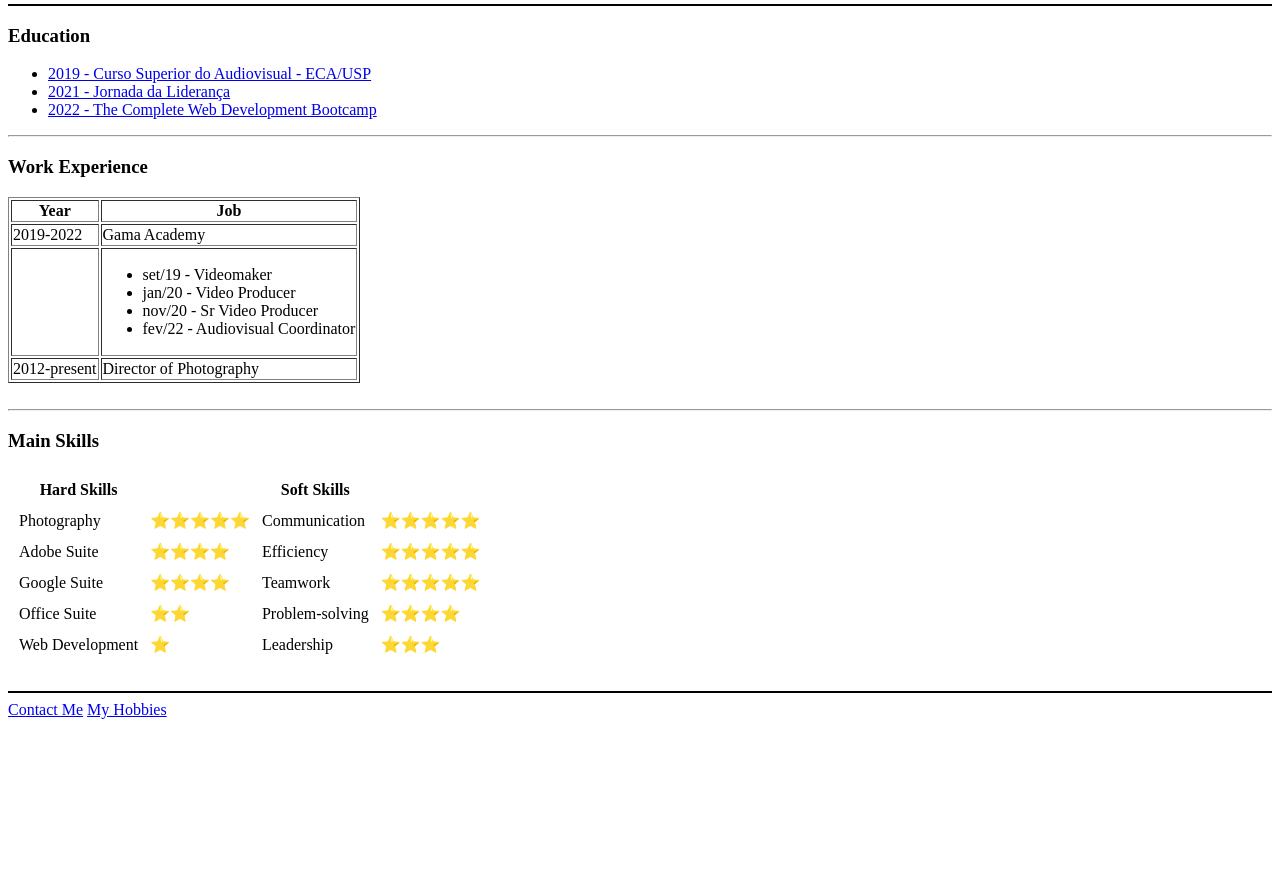
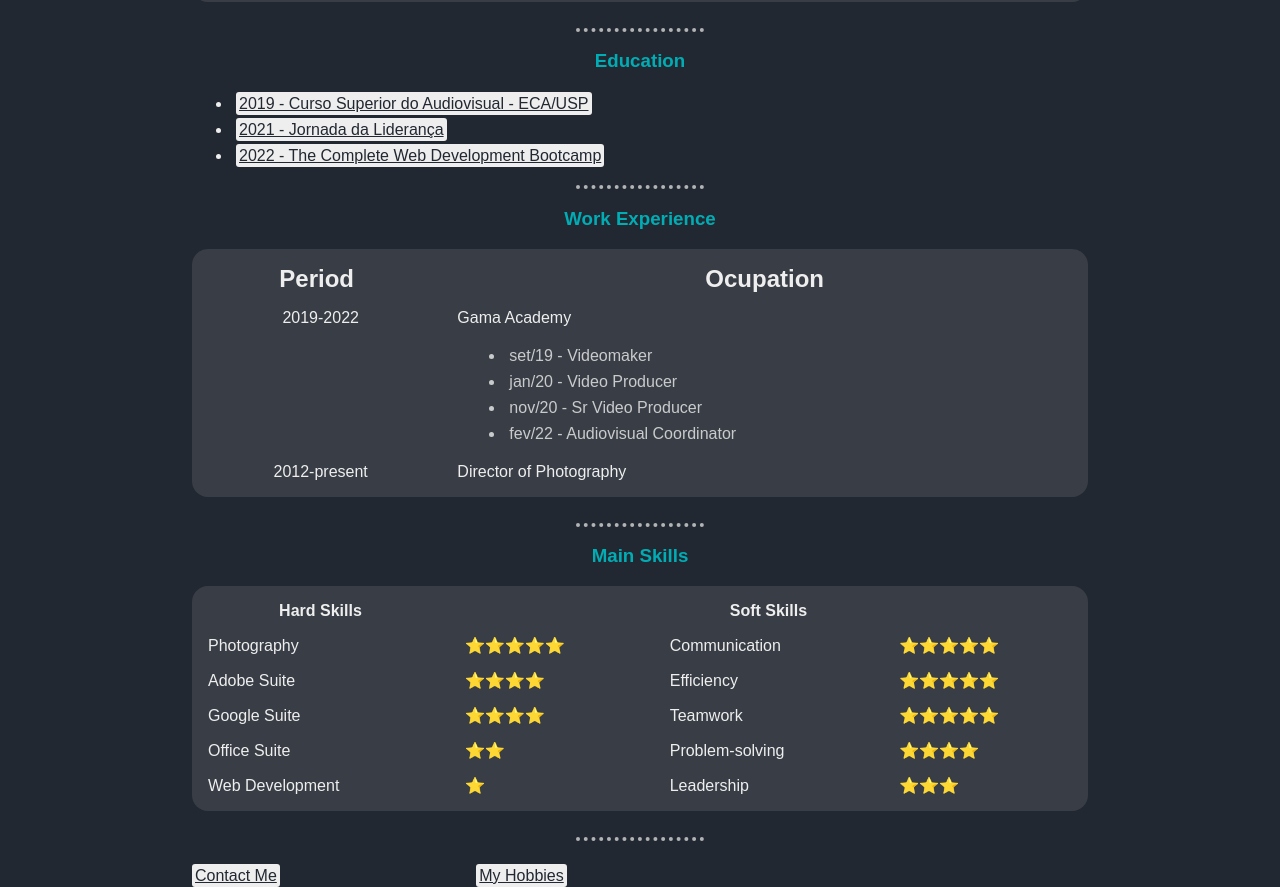
Before and after one commit to miguells1/cv, a plain HTML site: page index.html in a window 1280 px wide. Shown: the part 258-1145 px from the top of the page. Before the commit the page ends 985 px from the top, so only its background shows below. Drawn offline with Linux system fonts and the light colour scheme.

Commit message:
CSS 10-08

```diff
--- /dev/null
+++ b/css/styles.css
@@ -0,0 +1,158 @@
+/********************************TAG SELECTORS************************/
+
+a {
+    background-color: #EEEEEE;
+    border-radius: 3px;
+    color: #222831;
+    padding: 3px;
+}
+
+a:hover {
+    background-color: #00ADB5;
+}
+
+body {
+    background-color: #222831;
+    font-family: Arial, Helvetica, sans-serif;
+}
+
+h1 {
+    color: #00ADB5;
+    font-size: 64px;
+}
+
+h3 {
+    color: #00ADB5;
+    text-align: center;
+}
+
+hr {
+    border-color: #EEEEEE;
+    border-style: dotted none none none;
+    border-width: 4px;
+    height: 0px;
+    opacity: 0.7;
+    width: 10%;
+}
+
+img {
+    border-color: #EEEEEE;
+    border-radius: 50%;
+    border-style: solid;
+    height: 200px;
+}
+
+label {
+    color: #EEEEEE;
+}
+
+li {
+    padding: 4px;
+}
+
+ol {
+    color: #EEEEEE;
+}
+
+p {
+    color: #EEEEEE;
+}
+
+table {
+    background-color: #393E46;
+    border-collapse: collapse;
+    border-radius: 16px;
+    color: #EEEEEE;
+    width: 70%;
+    margin: auto;
+}
+
+td {
+    padding: 16px;
+}
+
+th {
+    padding: 8px;
+}
+
+tr {
+    padding: 4px;
+}
+
+ul {
+    color: #EEEEEE;
+}
+
+/********************************CLASS SELECTORS************************/
+
+.content {
+    margin: auto;
+}
+
+.footer {
+    margin-left: 15%;
+}
+
+.uleducation {
+    margin-left: 15%;
+}
+
+.ulgama {
+    padding: 0px 0px 0px 48px;
+    margin: 0px;
+    opacity: 0.8;
+
+}
+
+.tablework {
+    background-color: #393E46;
+    color: #EEEEEE;
+}
+
+.tdskills {
+    padding: 0px 8px 16px 16px;
+}
+
+.thskills {
+    padding: 16px;
+}
+
+.tdwork {
+    padding: 0px 8px 16px 16px;
+}
+
+.trwork {
+    padding: 16px;
+}
+
+.thwork {
+    padding: 16px;
+    font-size: 24px;
+}
+
+.yearwork {
+    text-align: center;
+}
+
+
+.formcontact {
+    margin-left: 25%;
+}
+
+.ulcontact {
+    margin-left: 25%;
+}
+
+.olhobbies {
+    margin-left: 25%;
+}
+
+/********************************ID SELECTORS************************/
+
+#profilepic {
+    background-color: #393E46;
+}
+
+#profilepic:hover {
+    background-color: #393E46;
+}
--- a/index.html
+++ b/index.html
@@ -4,14 +4,16 @@
 <head>
   <meta charset="UTF-8">
   <title>Miguel's Personal Site</title>
+  <link rel="stylesheet" href="css/styles.css">
 </head>
 
-<body>
+<body class="content">
   <table cellspacing="20px">
     <tr>
       <td>
-        <a href="https://www.linkedin.com/in/miguells1/" target="_blank"><img src="images/miguel.jpeg"
-            style="width: 200px;height: 200px;" alt="Miguel profile picture"></a>
+        <a id="profilepic" href="https://www.linkedin.com/in/miguells1/" target="_blank">
+          <img src="images/miguel.jpeg" alt="Miguel profile picture">
+        </a>
       </td>
       <td>
         <h1>Miguel Leite</h1>
@@ -24,9 +26,10 @@
       </td>
     </tr>
   </table>
-  <hr size="2px" color="black">
+  <br>
+  <hr>
   <h3>Education</h3>
-  <ul>
+  <ul class="uleducation">
     <li><a href="https://www.eca.usp.br/ctr/curso-superior-do-audiovisual" target="_blank">2019 - Curso Superior do
         Audiovisual - ECA/USP</a></li>
     <li><a href="https://hotmart.com/pt-br/marketplace/produtos/jornada-da-lideranca-2/I43497893E" target="_blank">2021
@@ -36,20 +39,20 @@
   </ul>
   <hr>
   <h3>Work Experience</h3>
-  <table border="1px">
+  <table class="tablework">
     <thead>
-      <th>Year</th>
-      <th>Job</th>
+      <th class="thwork">Period</th>
+      <th class="thwork">Ocupation</th>
     </thead>
     <tbody>
-      <tr>
-        <td>2019-2022</td>
-        <td>Gama Academy</td>
+      <tr class="trwork">
+        <td class="tdwork yearwork">2019-2022</td>
+        <td class="tdwork">Gama Academy</td>
       </tr>
-      <tr>
-        <td></td>
-        <td>
-          <ul>
+      <tr class="trwork">
+        <td class="tdwork"></td>
+        <td class="tdwork">
+          <ul class="ulgama">
             <li>set/19 - Videomaker</li>
             <li>jan/20 - Video Producer</li>
             <li>nov/20 - Sr Video Producer</li>
@@ -57,55 +60,56 @@
           </ul>
         </td>
       </tr>
-      <tr>
-        <td>2012-present</td>
-        <td>Director of Photography</td>
+      <tr class="trwork">
+        <td class="tdwork yearwork">2012-present</td>
+        <td class="tdwork">Director of Photography</td>
       </tr>
     </tbody>
   </table>
   <br>
   <hr>
   <h3>Main Skills</h3>
-  <table cellspacing="10px">
+  <table>
     <thead>
-      <th>Hard Skills</th>
-      <th></th>
-      <th>Soft Skills</th>
-      <th></th>
+      <th class="thskills">Hard Skills</th>
+      <th class="thskills"></th>
+      <th class="thskills">Soft Skills</th>
+      <th class="thskills"></th>
     </thead>
     <tr>
-      <td>Photography</td>
-      <td>⭐⭐⭐⭐⭐</td>
-      <td>Communication</td>
-      <td>⭐⭐⭐⭐⭐</td>
+      <td class="tdskills">Photography</td>
+      <td class="tdskills">⭐⭐⭐⭐⭐</td>
+      <td class="tdskills">Communication</td>
+      <td class="tdskills">⭐⭐⭐⭐⭐</td>
     </tr>
     <tr>
-      <td>Adobe Suite</td>
-      <td>⭐⭐⭐⭐</td>
-      <td>Efficiency</td>
-      <td>⭐⭐⭐⭐⭐</td>
+      <td class="tdskills">Adobe Suite</td>
+      <td class="tdskills">⭐⭐⭐⭐</td>
+      <td class="tdskills">Efficiency</td>
+      <td class="tdskills">⭐⭐⭐⭐⭐</td>
     </tr>
     <tr>
-      <td>Google Suite</td>
-      <td>⭐⭐⭐⭐</td>
-      <td>Teamwork</td>
-      <td>⭐⭐⭐⭐⭐</td>
+      <td class="tdskills">Google Suite</td>
+      <td class="tdskills">⭐⭐⭐⭐</td>
+      <td class="tdskills">Teamwork</td>
+      <td class="tdskills">⭐⭐⭐⭐⭐</td>
     </tr>
-      <td>Office Suite</td>
-      <td>⭐⭐</td>
-      <td>Problem-solving</td>
-      <td>⭐⭐⭐⭐</td>
+    <td class="tdskills">Office Suite</td>
+    <td class="tdskills">⭐⭐</td>
+    <td class="tdskills">Problem-solving</td>
+    <td class="tdskills">⭐⭐⭐⭐</td>
     <tr>
-      <td>Web Development</td>
-      <td>⭐</td>
-      <td>Leadership</td>
-      <td>⭐⭐⭐</td>
+      <td class="tdskills">Web Development</td>
+      <td class="tdskills">⭐</td>
+      <td class="tdskills">Leadership</td>
+      <td class="tdskills">⭐⭐⭐</td>
     </tr>
   </table>
   <br>
-  <hr size="2px" color="black">
-  <a href="contactme.html">Contact Me</a>
-  <a href="hobbies.html">My Hobbies</a>
+  <hr>
+  <br>
+  <a class="footer" href="contactme.html">Contact Me</a>
+  <a class="footer" href="hobbies.html">My Hobbies</a>
 </body>
 
 </html>
```
Also changed, not shown: contactme.html (+9 -6 lines), hobbies.html (+5 -3 lines).
